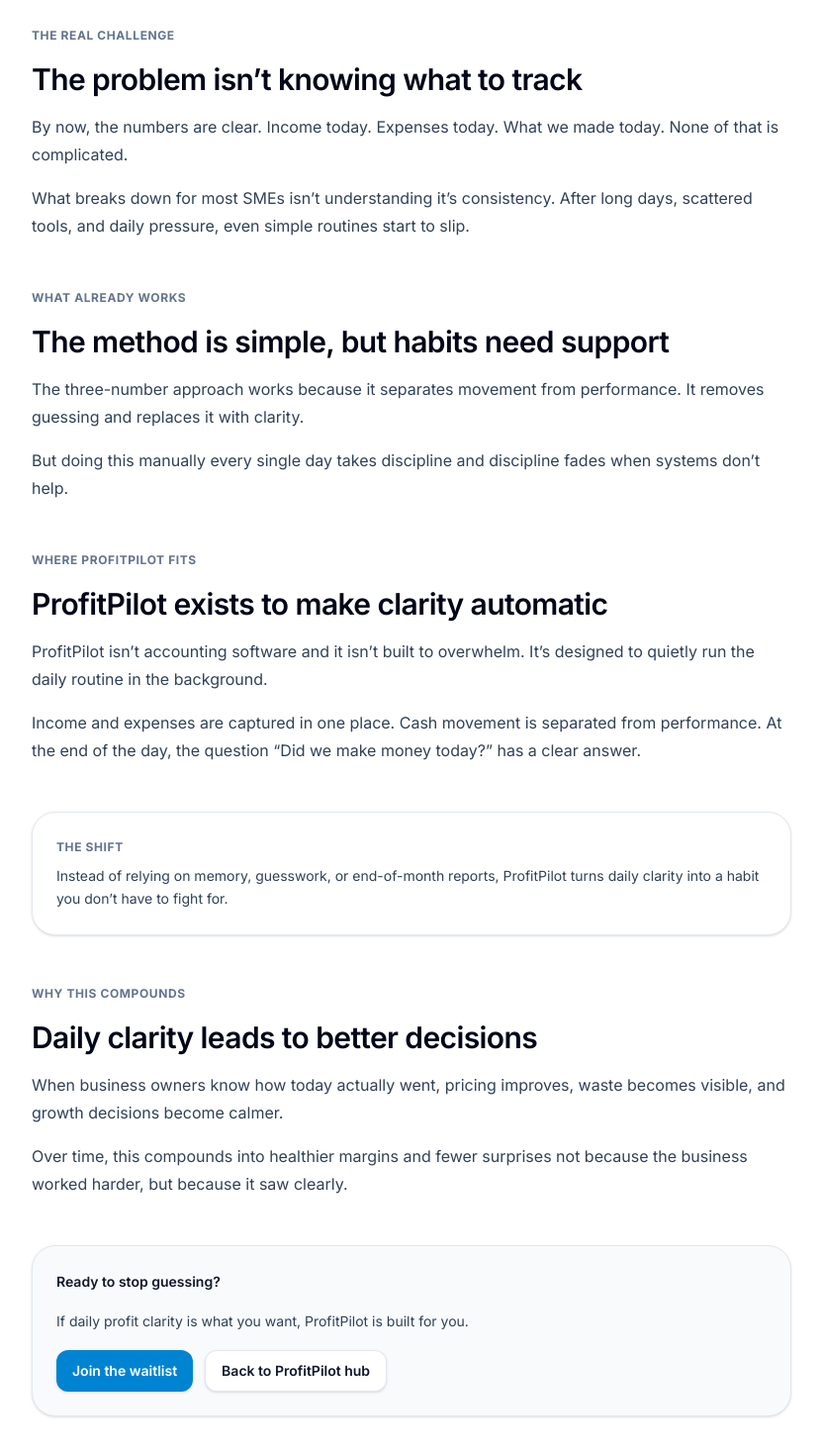
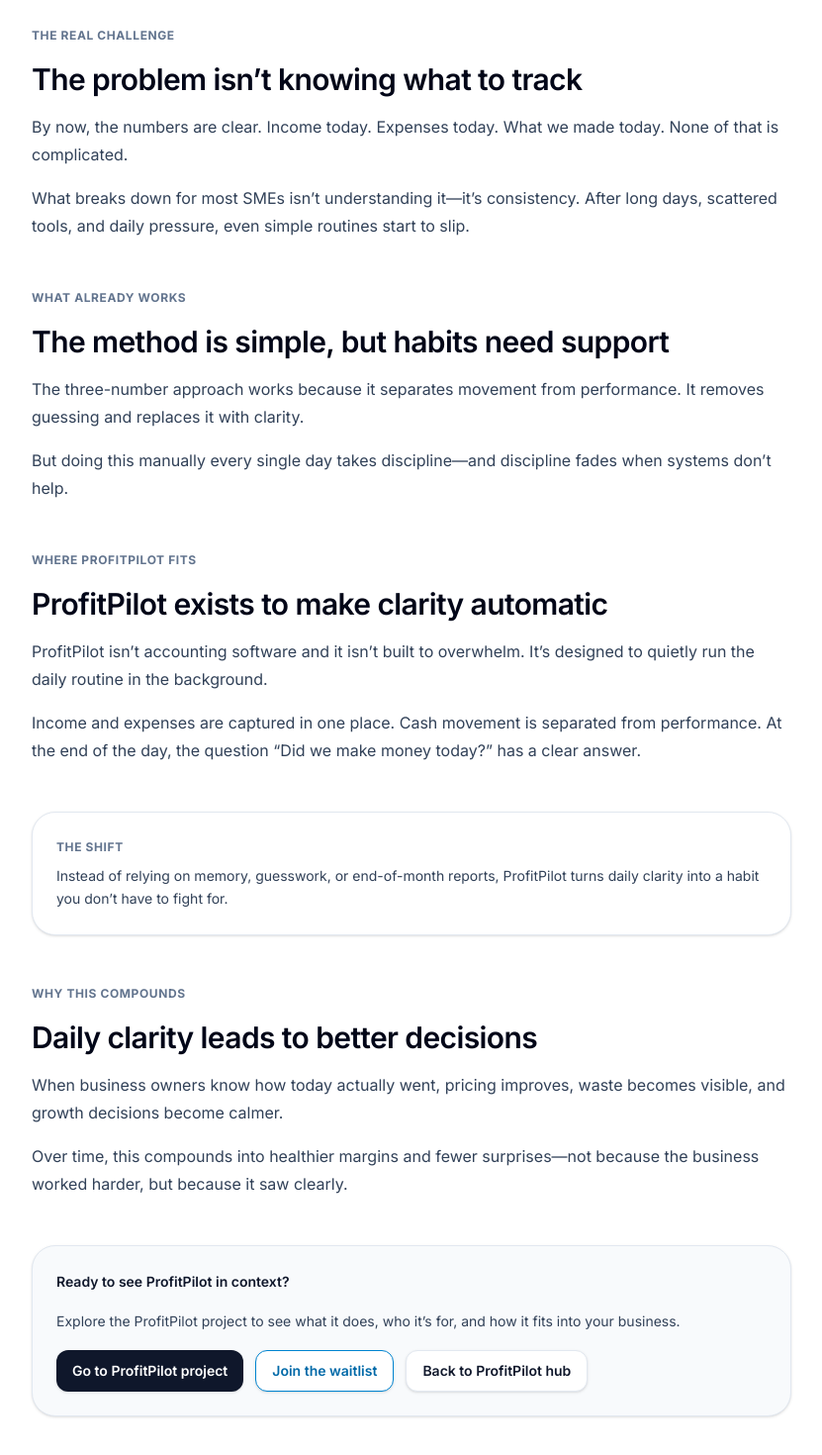
Before and after one commit to Solfligh/solfligh-tech, a Next.js app: page /insights/profitpilot/from-daily-numbers-to-daily-clarity-how-profitpilot-turns-insight-into-habit in a window 1280 px wide. Shown: the part 959-2429 px from the top of the page at 99% size, without its empty margins (224-1055 px from the left). Built offline with nearby package versions, Linux system fonts and the light colour scheme; no server answers.

Commit message:
Update page.tsx

```diff
--- a/app/insights/profitpilot/from-daily-numbers-to-daily-clarity-how-profitpilot-turns-insight-into-habit/page.tsx
+++ b/app/insights/profitpilot/from-daily-numbers-to-daily-clarity-how-profitpilot-turns-insight-into-habit/page.tsx
@@ -55,13 +55,16 @@
     readingTime: "5–7 min",
     dateLabel: "Jan 2026",
     coverImage: "/insights/profitpilot/posts/daily-clarity-system.jpg",
-    title: "From Daily Numbers to Daily Clarity: How ProfitPilot Turns Insight Into Habit",
+    title:
+      "From Daily Numbers to Daily Clarity: How ProfitPilot Turns Insight Into Habit",
     subtitle:
       "Knowing what to track is easy. Doing it consistently is the real challenge. This is where ProfitPilot fits.",
   };
 
   const waitlistHref =
     "/waitlist?product=profitpilot&source=profitpilot_solution_article";
+
+  const projectHref = "/projects/profitpilot";
 
   return (
     <main className="bg-white text-slate-900">
@@ -113,7 +116,6 @@
                   fill
                   className="object-cover"
                   sizes="(max-width: 1024px) 100vw, 1100px"
-                  priority={false}
                 />
                 <div className="absolute inset-0 bg-gradient-to-t from-white/90 via-white/20 to-transparent" />
               </div>
@@ -134,7 +136,7 @@
                   </p>
 
                   <p>
-                    What breaks down for most SMEs isn’t understanding it’s
+                    What breaks down for most SMEs isn’t understanding it—it’s
                     consistency. After long days, scattered tools, and daily
                     pressure, even simple routines start to slip.
                   </p>
@@ -153,8 +155,8 @@
                   </p>
 
                   <p>
-                    But doing this manually every single day takes discipline
-                    and discipline fades when systems don’t help.
+                    But doing this manually every single day takes discipline—and
+                    discipline fades when systems don’t help.
                   </p>
                 </section>
 
@@ -199,24 +201,32 @@
 
                   <p>
                     Over time, this compounds into healthier margins and fewer
-                    surprises not because the business worked harder, but
+                    surprises—not because the business worked harder, but
                     because it saw clearly.
                   </p>
                 </section>
 
+                {/* Final CTA */}
                 <section className="rounded-3xl border border-slate-200 bg-slate-50 p-6 shadow-sm space-y-4">
                   <p className="text-sm font-semibold text-slate-900">
-                    Ready to stop guessing?
+                    Ready to see ProfitPilot in context?
                   </p>
                   <p className="text-sm text-slate-700">
-                    If daily profit clarity is what you want, ProfitPilot is
-                    built for you.
+                    Explore the ProfitPilot project to see what it does, who it’s
+                    for, and how it fits into your business.
                   </p>
 
                   <div className="flex flex-wrap gap-3">
                     <Link
+                      href={projectHref}
+                      className="inline-flex items-center justify-center rounded-xl bg-slate-900 px-4 py-2.5 text-sm font-semibold text-white shadow-sm transition hover:bg-slate-800"
+                    >
+                      Go to ProfitPilot project
+                    </Link>
+
+                    <Link
                       href={waitlistHref}
-                      className="inline-flex items-center justify-center rounded-xl bg-sky-600 px-4 py-2.5 text-sm font-semibold text-white shadow-sm transition hover:bg-sky-700"
+                      className="inline-flex items-center justify-center rounded-xl border border-sky-600 bg-white px-4 py-2.5 text-sm font-semibold text-sky-700 shadow-sm transition hover:bg-sky-50"
                     >
                       Join the waitlist
                     </Link>
```
